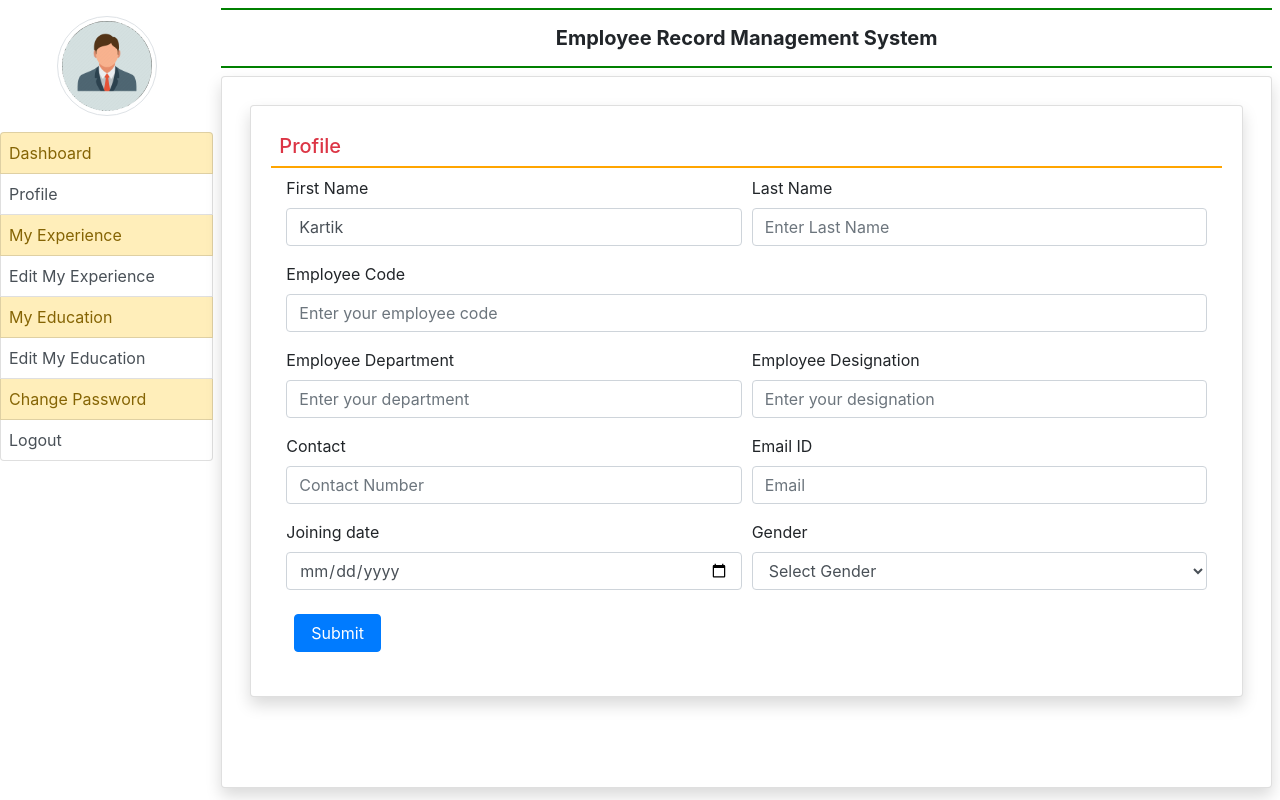
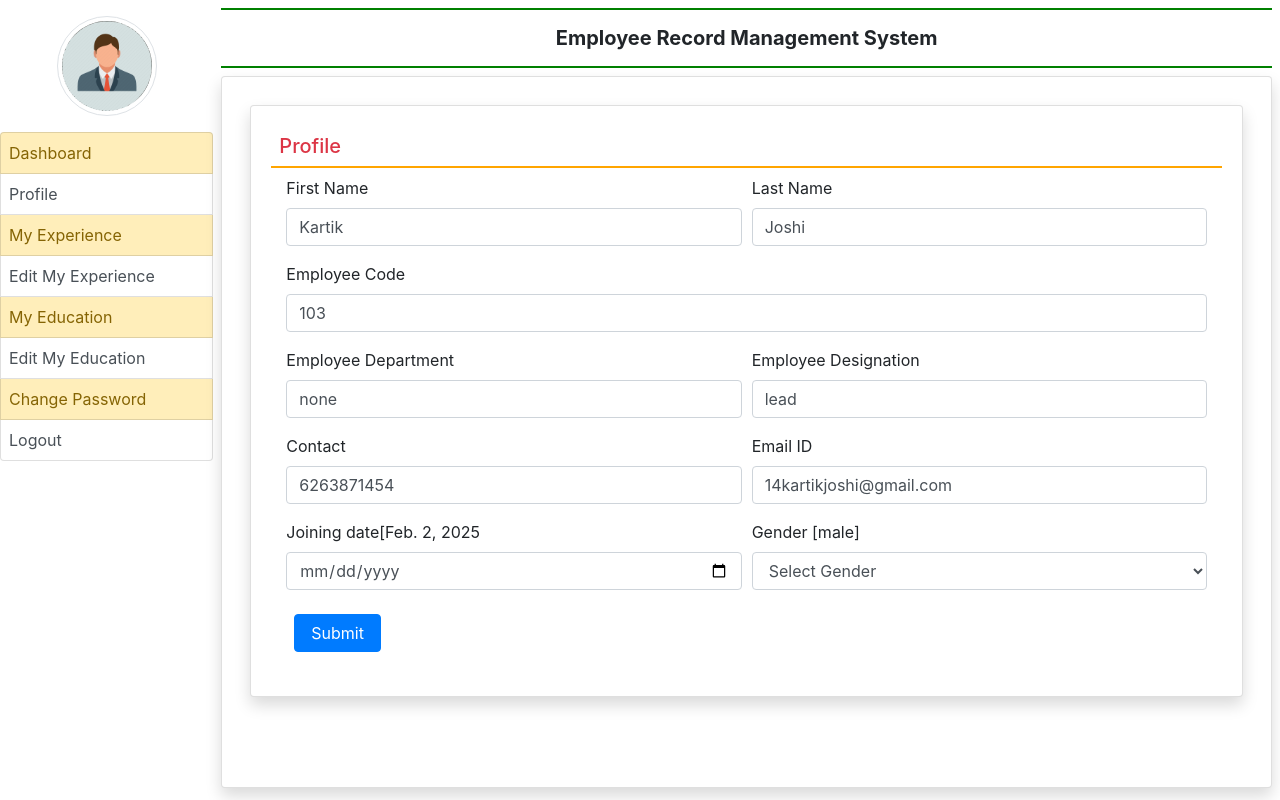
Before and after one commit to Kartikjoshi14/Employee_Management_System_py, a Django app: page /profile in a window 1280 px wide. Run offline with Django 5.2, Linux system fonts and the light colour scheme; a user stored in the database is signed in; data comes from the database, SQL or seed files in the repository; both versions use the stored data as it was after the commit.

Commit message:
Day 6 : fixed addtional errors and emp_home page

```diff
--- a/EmployeeRecordMgmt/employee/templates/emp_base.html
+++ b/EmployeeRecordMgmt/employee/templates/emp_base.html
@@ -28,8 +28,10 @@
     <div class="container-fluid">
         <div class="row">
             <div class="col-sm-2 p-0">
-                <center><img src="{%static 'images/icon.jpeg' %}" width="100" height="100"
-                        class="img-thumbnail rounded-circle my-3"></center>
+                <center>
+                    <img src="{%static 'images/icon.jpeg' %}" width="100" height="100"
+                        class="img-thumbnail rounded-circle my-3">
+                </center>
                 <div class="list-group">
                     <a href="{% url 'emp_home'%}"
                         class="list-group-item list-group-item-warning list-group-item-action {% if request.path == '/emp_home' %} active{% endif %}">Dashboard</a>
--- a/EmployeeRecordMgmt/employee/templates/profile.html
+++ b/EmployeeRecordMgmt/employee/templates/profile.html
@@ -23,14 +23,14 @@
                         <div class="form-group">
                             <label>Last Name</label>
                             <input type="text" name="lastname" class="form-control" placeholder="Enter Last Name"
-                                pattern="[A-Za-z]+" required>
+                                pattern="[A-Za-z]+" value="{{employee.user.last_name}}">
                         </div>
                     </div>
                     <div class="col-sm-12">
                         <div class="form-group">
                             <label>Employee Code </label>
                             <input type="text" name="empcode" class="form-control"
-                                placeholder="Enter your employee code" pattern="[0-9]+" required>
+                                placeholder="Enter your employee code" pattern="[0-9]+" value="{{employee.empcode}}">
                         </div>
                     </div>
 
@@ -38,37 +38,39 @@
                         <div class="form-group">
                             <label>Employee Department </label>
                             <input type="text" name="department" class="form-control"
-                                placeholder="Enter your department">
+                                placeholder="Enter your department" value="{{employee.empdept}}">
                         </div>
                     </div>
                     <div class="col-sm-6">
                         <div class="form-group">
                             <label>Employee Designation </label>
                             <input type="text" name="designation" class="form-control"
-                                placeholder="Enter your designation">
+                                placeholder="Enter your designation" value="{{employee.designation}}">
                         </div>
                     </div>
                     <div class="col-sm-6">
                         <div class="form-group">
                             <label>Contact </label>
-                            <input type="text" name="contact" class="form-control" placeholder="Contact Number">
+                            <input type="text" name="contact" class="form-control" placeholder="Contact Number"
+                                value="{{employee.contact}}">
                         </div>
                     </div>
                     <div class="col-sm-6">
                         <div class="form-group">
                             <label>Email ID </label>
-                            <input type="emailid" name="email" class="form-control" placeholder="Email">
+                            <input type="emailid" name="email" class="form-control" placeholder="Email"
+                                value="{{employee.user.email}}">
                         </div>
                     </div>
                     <div class="col-sm-6">
                         <div class="form-group">
-                            <label>Joining date</label>
+                            <label>Joining date[{{employee.joiningdate}}</label>
                             <input type="date" name="jdate" class="form-control">
                         </div>
                     </div>
                     <div class="col-sm-6">
                         <div class="form-group">
-                            <label>Gender</label>
+                            <label>Gender [{{employee.gender}}]</label>
                             <select name="gender" class="form-control">
                                 <option value="None">Select Gender</option>
                                 <option value="Male">Male</option>
--- a/EmployeeRecordMgmt/employee/templates/registration.html
+++ b/EmployeeRecordMgmt/employee/templates/registration.html
@@ -1,5 +1,5 @@
 {% include 'header.html'%}
-{% include 'emp_login.html'%}
+
 
 <script>
     function checkpassword() {
--- a/EmployeeRecordMgmt/employee/views.py
+++ b/EmployeeRecordMgmt/employee/views.py
@@ -1,6 +1,9 @@
 from django.shortcuts import render
 from .models import *
 from django.contrib.auth import login,logout,authenticate
+from django.contrib.auth.decorators import login_required
+from django.contrib.auth.models import User
+from employee.models import EmployeeDetail
 
 # Create your views here.
 def index(request):
@@ -42,7 +45,7 @@ def emp_home(request):
 def profile(request):
     error = ""
     user = request.user
-    employee = EmployeeDetail.objects.get(user = user)
+    employee =EmployeeDetail.objects.get(user=user)
     if request.method == "POST":
         fn = request.POST['firstname']
         ln  = request.POST['lastname']
```
Also changed, not shown: EmployeeRecordMgmt/db.sqlite3.
